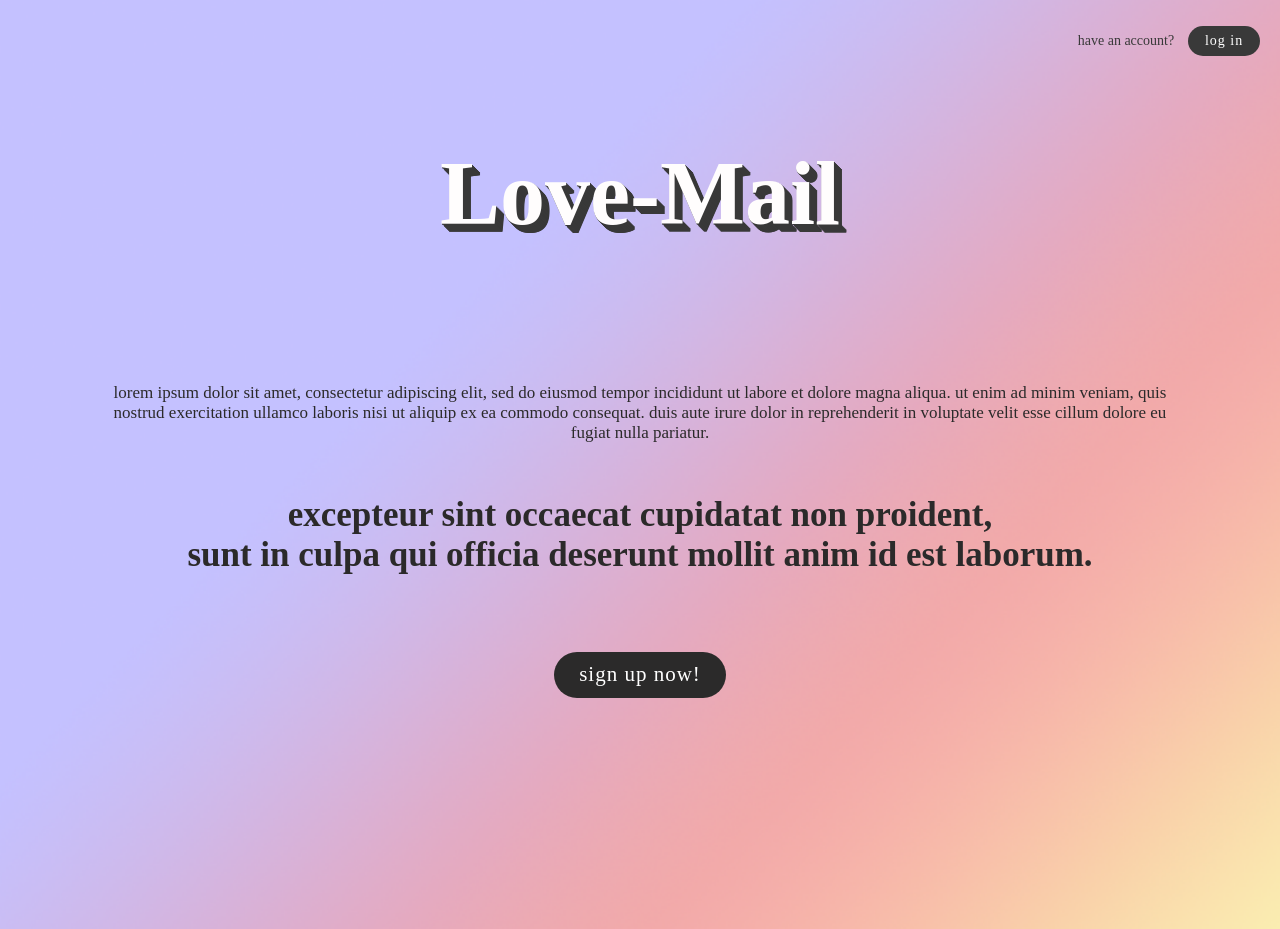
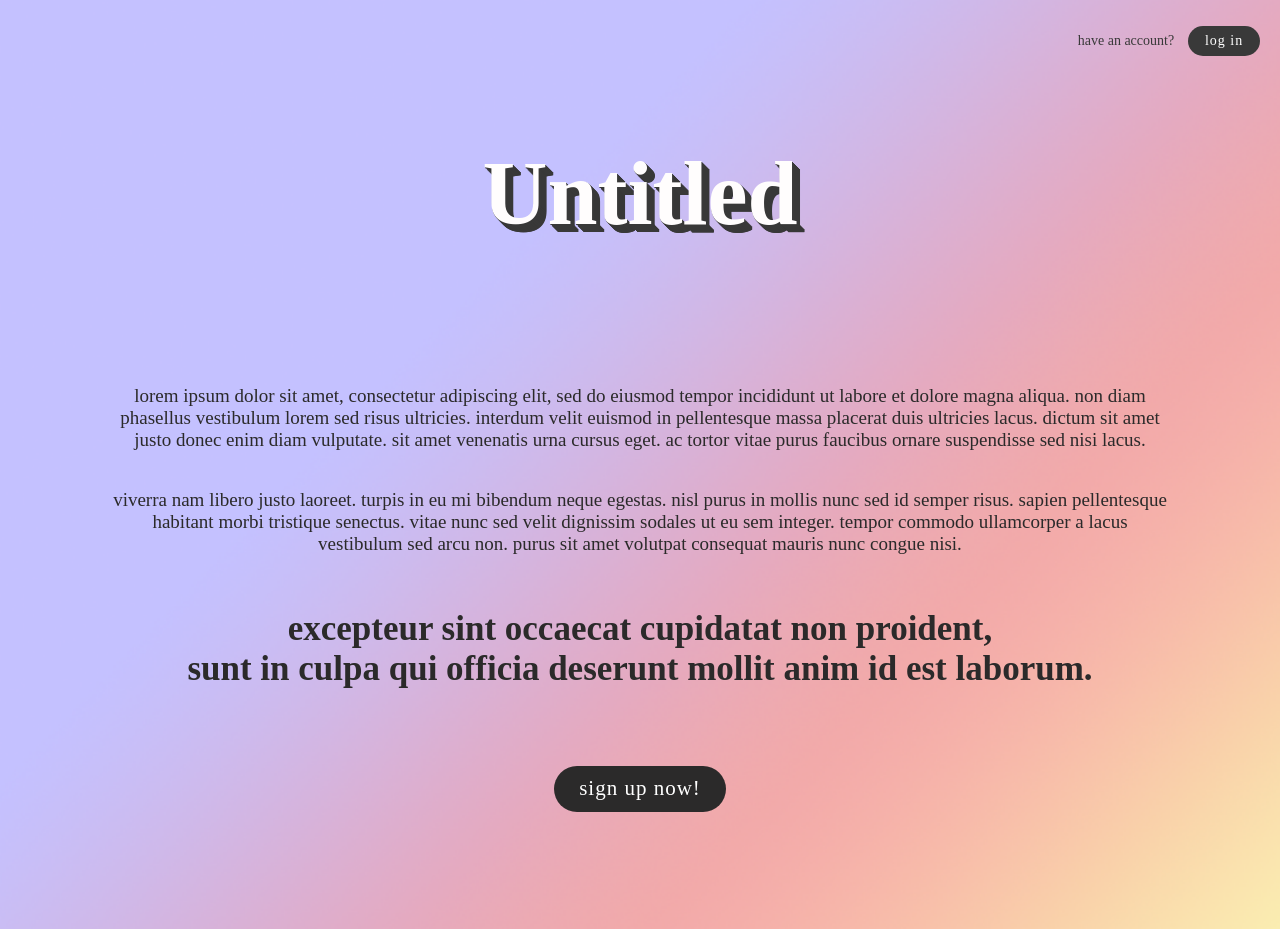
Before and after one commit to amritatwal/chatapp, a Node server app: page / in a window 1280 px wide. Shown: the top 929 px of the page. Run offline with Node 20, Linux system fonts and the light colour scheme.

Commit message:
amended file structure

```diff
--- a/app.js
+++ b/app.js
@@ -35,14 +35,14 @@ app.use(
 );
 
 app.get("/profile", function (req, res) {
-  res.sendFile(__dirname + "/public/html/profile.html");
-})
+  res.sendFile(__dirname + "/public/profile.html");
+});
 
-app.get("/register", function (req, res) {
-  res.sendFile(__dirname + "/public/html/register.html");
-})
+// app.get("/register", function (req, res) {
+//   res.sendFile(__dirname + "/public/html/register.html");
+// })
 
-app.post('/register', async function (req, res) {
+app.post("/register", async function (req, res) {
   const newUser = {
     username: req.body.user,
     password: req.body.password,
@@ -52,8 +52,8 @@ app.post('/register', async function (req, res) {
     country: req.body.country,
   };
   const user = await addUser(newUser);
-  res.redirect('/');
-})
+  res.redirect("/");
+});
 
 app.post("/profile", async function (req, res) {
   const username = req.body.username;
@@ -69,5 +69,4 @@ app.post("/profile", async function (req, res) {
   }
 });
 
-
 export default app;
--- a/public/index.html
+++ b/public/index.html
@@ -11,12 +11,12 @@
     <div class="container">
         <div class="nav">
             <div class="nav__login-link">Have an account?</div>
-            <a href="./html/login.html">
+            <a href="login.html">
                 <button class="nav__btn btn">Log in</button>
             </a>
         </div>
         <div class="logo__container">
-            <h1>Love-Mail</h1>
+            <h1>Untitled</h1>
             <!-- <img class="logo__img" src="../public/images/Screenshot 2021-12-25 at 18.26.05.png"> -->
         </div>
         <div class="intro">
@@ -26,16 +26,17 @@
                 <br><span style="font-weight: 800;">where every word counts</span>
             </p> -->
             <p class="intro__desc">
-                Lorem ipsum dolor sit amet, consectetur adipiscing elit, sed do eiusmod tempor incididunt ut labore et dolore magna aliqua.
-                Ut enim ad minim veniam, quis nostrud exercitation ullamco laboris nisi ut aliquip ex ea commodo consequat.
-                 Duis aute irure dolor in reprehenderit in voluptate velit esse cillum dolore eu fugiat nulla pariatur.
+                Lorem ipsum dolor sit amet, consectetur adipiscing elit, sed do eiusmod tempor incididunt ut labore et dolore magna aliqua. Non diam phasellus vestibulum lorem sed risus ultricies. Interdum velit euismod in pellentesque massa placerat duis ultricies lacus. Dictum sit amet justo donec enim diam vulputate. Sit amet venenatis urna cursus eget. Ac tortor vitae purus faucibus ornare suspendisse sed nisi lacus.
+            </p>
+            <p>
+                Viverra nam libero justo laoreet. Turpis in eu mi bibendum neque egestas. Nisl purus in mollis nunc sed id semper risus. Sapien pellentesque habitant morbi tristique senectus. Vitae nunc sed velit dignissim sodales ut eu sem integer. Tempor commodo ullamcorper a lacus vestibulum sed arcu non. Purus sit amet volutpat consequat mauris nunc congue nisi.
             </p>
             <p>
                 Excepteur sint occaecat cupidatat non proident, <br>
                 sunt in culpa qui officia deserunt mollit anim id est laborum.
 
             </p>
-            <a href="./html/register.html">
+            <a href="register.html">
                 <button class="intro__btn btn">sign up now!</button>
             </a>
         </div>
--- a/public/html/profile.html
+++ b/public/profile.html
@@ -4,7 +4,7 @@
     <meta charset="UTF-8" />
     <meta http-equiv="X-UA-Compatible" content="IE=edge" />
     <meta name="viewport" content="width=device-width, initial-scale=1.0" />
-    <link rel="stylesheet" href="../stylesheets/profile.css" />
+    <link rel="stylesheet" href="./stylesheets/profile.css" />
     <title>Document</title>
   </head>
   <body>
@@ -39,6 +39,6 @@
         </div>
       </div>
     </div>
-    <script type="text/javascript" src="../javascripts/profile.js"></script>
+    <script type="text/javascript" src="./javascripts/profile.js"></script>
   </body>
 </html>
--- a/public/html/register.html
+++ b/public/register.html
@@ -7,8 +7,8 @@
     <link rel="stylesheet" href="../stylesheets/register.css" />
   </head>
   <body>
-    <a href="../index.html">
-        <p class="home-title">Love-Mail</p>
+    <a href="/index.html">
+        <p class="home-title">untitled</p>
       </a>
     <form action="/register" method="POST">
     <div class="register__container">
@@ -71,7 +71,7 @@
       </div>
     </div>
 </form>
-    <p id="p__copyright">©love-mail</p>
+    <p id="p__copyright">©Untitled</p>
     <script type="text/javascript" src="../javascripts/register.js"></script>
   </body>
 </html>
--- a/public/stylesheets/style.css
+++ b/public/stylesheets/style.css
@@ -98,7 +98,7 @@ h1 {
 
 .intro > p {
   text-transform: lowercase;
-  font-size: 1.7em;
+  font-size: 1.9em;
   color: #2b2a2a;
   font-weight: 400;
   font-family: Jost-Book;
```
Also changed, not shown: public/login.html (renamed from public/html/login.html, +4 -4 lines).
